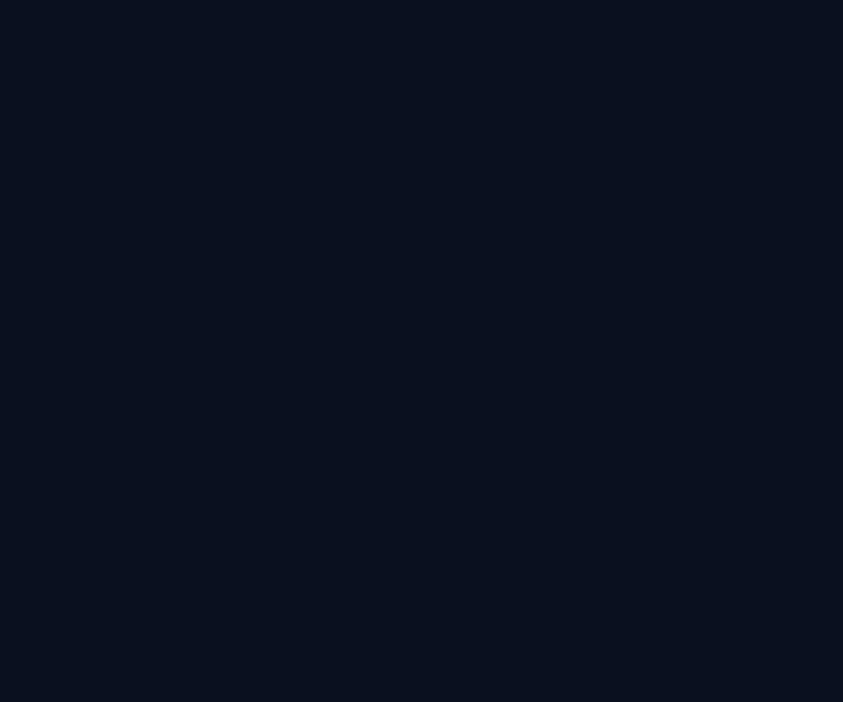
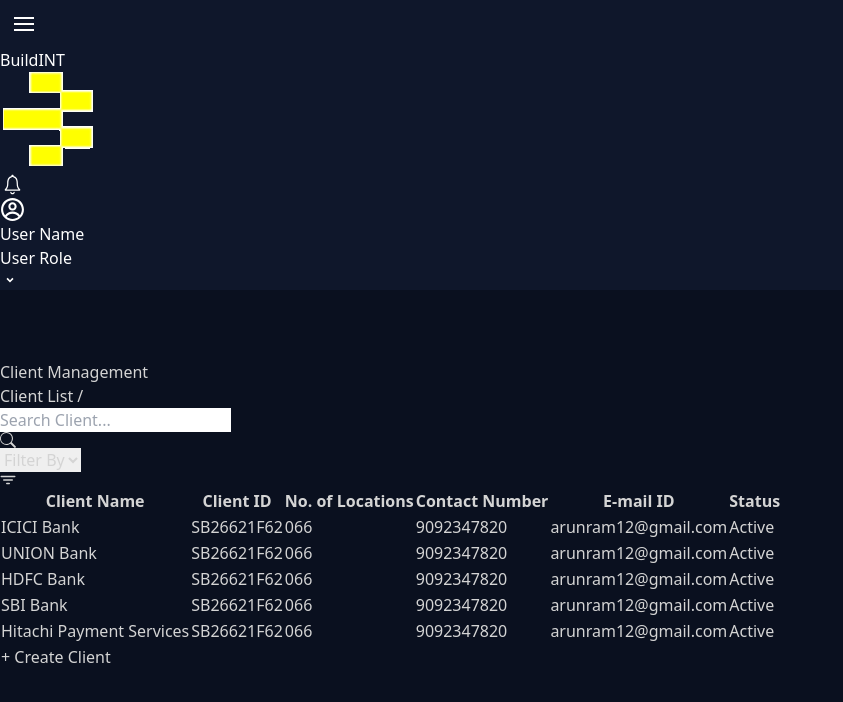
Before and after one commit to SoftwareBuildINT/iems_frontend, a React (Vite) app: page /client in a window 1280 px wide. Before the commit this address had no page. Shown: the top 702 px of the page, without its empty margins (0-843 px from the left). Built offline with nearby package versions, Linux system fonts and the light colour scheme.

Commit message:
Client Management page + Client Details page

```diff
--- a/package.json
+++ b/package.json
@@ -15,7 +15,7 @@
     "react": "^18.3.1",
     "react-dom": "^18.3.1",
     "react-icons": "^5.2.1",
-    "react-router-dom": "^6.25.0",
+    "react-router-dom": "^6.25.1",
     "react-use": "^17.5.0"
   },
   "devDependencies": {
--- a/src/App.jsx
+++ b/src/App.jsx
@@ -2,6 +2,8 @@
 import Login from "./components/login/Login";
 import Dashboard from "./components/dashboard/Dashboard";
 import { BrowserRouter as Router, Routes, Route } from "react-router-dom";
+import Clients from "./components/client/Client";
+import ClientDetails from "./components/client/ClientDetails";
 
 export default function App() {
   return (
@@ -18,6 +20,24 @@
               </>
             }
           />
+          <Route
+            path="/client"
+            element={
+              <>
+                <Navbar bgColor="#0F172B" textColor="#ffffff" />
+                <Clients />
+              </>
+            }
+          />
+          <Route
+            path="/client-details/:clientId"
+            element={
+              <>
+                <Navbar bgColor="#0F172B" textColor="#ffffff" />
+                <ClientDetails />
+              </>
+            }
+          />
         </Routes>
       </Router>
     </>
--- a/src/components/client/Client.jsx
+++ b/src/components/client/Client.jsx
@@ -1,21 +1,139 @@
-import React from 'react';
+import React from "react";
+import { useNavigate } from "react-router-dom";
+import { IoFilter } from "react-icons/io5";
 
-const ActiveSitesCard = () => {
+const Clients = () => {
+  const navigate = useNavigate();
+  const responsiveStyle = {
+    margin: "70px auto",
+  };
+
+  const clients = [
+    {
+      clientName: "ICICI Bank",
+      clientId: "SB26621F62",
+      locations: "066",
+      contact: "9092347820",
+      email: "arunram12@gmail.com",
+      status: "Active",
+    },
+    {
+      clientName: "UNION Bank",
+      clientId: "SB26621F62",
+      locations: "066",
+      contact: "9092347820",
+      email: "arunram12@gmail.com",
+      status: "Active",
+    },
+    {
+      clientName: "HDFC Bank",
+      clientId: "SB26621F62",
+      locations: "066",
+      contact: "9092347820",
+      email: "arunram12@gmail.com",
+      status: "Active",
+    },
+    {
+      clientName: "SBI Bank",
+      clientId: "SB26621F62",
+      locations: "066",
+      contact: "9092347820",
+      email: "arunram12@gmail.com",
+      status: "Active",
+    },
+    {
+      clientName: "Hitachi Payment Services",
+      clientId: "SB26621F62",
+      locations: "066",
+      contact: "9092347820",
+      email: "arunram12@gmail.com",
+      status: "Active",
+    },
+    // Add more clients as needed
+  ];
+
+  const handleRowClick = (clientId) => {
+    navigate(`/client-details/${clientId}`);
+  };
+
   return (
-    <div className="flex items-center justify-center min-h-screen bg-gray-900">
-      <div className="flex items-center bg-gray-800 rounded-lg p-4 shadow-md text-white">
-        <div className="flex items-center justify-center h-16 w-16 rounded-full bg-green-500">
-          <svg className="h-8 w-8" fill="none" stroke="white" viewBox="0 0 24 24" xmlns="http://www.w3.org/2000/svg">
-            <path strokeLinecap="round" strokeLinejoin="round" strokeWidth={2} d="M8 7V3m8 4V3M3 9h18M4 12v10h16V12M4 9h16v1a1 1 0 01-1 1H5a1 1 0 01-1-1V9z" />
-          </svg>
+    <div className="flex flex-col items-start justify-start p-3 pt-4 pl-1 2xl:gap-2 2xl:pt-6" style={responsiveStyle}>
+      <div className="flex justify-between w-full items-center pb-4 pr-3">
+        <div>
+          <h1 className="font-bold text-2xl pl-5 2xl:text-3xl">Client Management</h1>
+          <h4 className="text-xs pl-5">Client List /</h4>
         </div>
-        <div className="ml-4">
-          <div className="text-gray-400">Active Sites</div>
-          <div className="text-2xl font-bold">50</div>
+        <div className="flex items-center space-x-2">
+          <div className="relative">
+            <input
+              type="text"
+              placeholder="Search Client..."
+              className="px-3 py-2 pr-10 border border-gray-300 bg-transparent rounded-md focus:outline-none focus:ring-2 focus:ring-indigo-500"
+            />
+            <svg
+              className="absolute right-3 top-1/2 transform -translate-y-1/2 text-gray-400"
+              xmlns="http://www.w3.org/2000/svg"
+              width="16"
+              height="16"
+              fill="currentColor"
+              viewBox="0 0 16 16"
+            >
+              <path d="M11.742 10.344a6.5 6.5 0 1 0-1.397 1.398h-.001l3.85 3.85a1 1 0 0 0 1.415-1.414l-3.85-3.85zm-5.34 1.659a5.5 5.5 0 1 1 0-11 5.5 5.5 0 0 1 0 11z"/>
+            </svg>
+          </div>
+          <div className="relative">
+            <select className="appearance-none px-3 py-2 pr-10 border bg-transparent border-gray-300 rounded-md focus:outline-none focus:ring-2 focus:ring-indigo-500">
+              <option value="">Filter By</option>
+              <option value="active">Active</option>
+              <option value="inactive">Inactive</option>
+            </select>
+            <IoFilter className="absolute right-3 top-1/2 transform -translate-y-1/2 text-white" />
+          </div>
         </div>
+      </div>
+      <div className="flex-1 overflow-y-auto p-3 w-full">
+        <table className="table-auto w-full">
+          <thead className="border-separate border-spacing-x-5 border-spacing-y-2 bg-[#19223F]">
+            <tr>
+              <th className="px-4 py-2 text-left">Client Name</th>
+              <th className="px-4 py-2 text-left">Client ID</th>
+              <th className="px-4 py-2 text-left">No. of Locations</th>
+              <th className="px-4 py-2 text-left">Contact Number</th>
+              <th className="px-4 py-2 text-left">E-mail ID</th>
+              <th className="px-4 py-2 text-left">Status</th>
+            </tr>
+          </thead>
+          <tbody>
+            {clients.map((client, index) => (
+              <tr
+                key={index}
+                className="text-s border-b border-gray-600 cursor-pointer"
+                onClick={() => handleRowClick(client.clientId)}
+              >
+                <td className="px-4 py-2">{client.clientName}</td>
+                <td className="px-4 py-2">{client.clientId}</td>
+                <td className="px-4 py-2">{client.locations}</td>
+                <td className="px-4 py-2">{client.contact}</td>
+                <td className="px-4 py-2">{client.email}</td>
+                <td className="px-4 py-2">{client.status}</td>
+              </tr>
+            ))}
+          </tbody>
+          <tfoot className="border-separate border-spacing-x-5 border-spacing-y-2 bg-[#19223F]">
+            <tr>
+              <td colSpan="6" className="p-2">
+                <div className="flex justify-end">
+                  <button className="bg-yellow-500 text-black px-4 py-2 rounded-md hover:bg-[#C7DB58]">
+                    + Create Client
+                  </button>
+                </div>
+              </td>
+            </tr>
+          </tfoot>
+        </table>
       </div>
     </div>
   );
-}
+};
 
-export default ActiveSitesCard;
+export default Clients;
--- /dev/null
+++ b/src/components/client/ClientDetails.jsx
@@ -0,0 +1,18 @@
+import React from "react";
+import { useParams } from "react-router-dom";
+
+const ClientDetails = () => {
+  const { clientId } = useParams();
+
+  // Fetch client details using the clientId
+  // Here you would typically make an API call to get the client details
+
+  return (
+    <div>
+      <h1>Client Details for {clientId}</h1>
+      {/* Render client details here */}
+    </div>
+  );
+};
+
+export default ClientDetails;
--- a/src/routes.js
+++ b/src/routes.js
@@ -12,7 +12,7 @@
 export const routes = [
   {
     title: "Dashboard",
-    href: "#",
+    href: "/dashboard",
     Icon: MdOutlineDashboard,
   },
   {
@@ -22,7 +22,7 @@
   },
   {
     title: "Client Management",
-    href: "#",
+    href: "/client",
     Icon: MdOutlinePeopleAlt,
   },
   {
```
Also changed, not shown: 1 other file (tests, documents, lock files or other folders).
